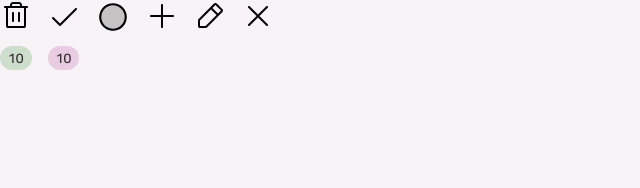
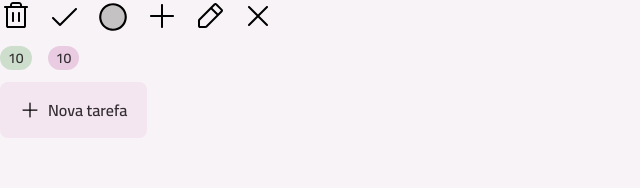
Before and after one commit to carvalhxlucas/to-do-list, a React (Vite) app: page / in a window 1280 px wide. Shown: the part 112-300 px from the top of the page, without its empty margins (0-640 px from the left). Built offline with nearby package versions, Linux system fonts and the light colour scheme.

Commit message:
feat: adding new component - button

```diff
--- a/src/App.tsx
+++ b/src/App.tsx
@@ -7,6 +7,7 @@
 import XIcon from './assets/icons/x.svg?react';
 import Icon from './components/icon';
 import Badge from './components/badge';
+import Button from './components/button';
 
 export default function App() {
   return (
@@ -35,6 +36,10 @@
           <Text variant="body-sm-bold"> 10 </Text>
         </Badge>
       </div>
+
+      <div className="flex gap-4">
+        <Button icon={PlusIcon}>Nova tarefa</Button>
+      </div>
     </div>
   )
 }
--- /dev/null
+++ b/src/components/button.tsx
@@ -0,0 +1,87 @@
+import { cva, type VariantProps } from "class-variance-authority";
+import Icon from "./icon";
+import Text from "./text";
+
+export const buttonVariants = cva(
+  `
+    flex items-center justify-center cursor-pointer
+    transition rounded-lg group gap-2
+  `,
+  {
+    variants: {
+      variant: {
+        primary: "bg-gray-200 hover:bg-pink-light",
+      },
+      size: {
+        md: "h-14 py-4 px-5",
+      },
+      disabled: {
+        true: "opacity-50 pointer-events-none",
+      },
+    },
+    defaultVariants: {
+      variant: "primary",
+      size: "md",
+      disabled: false,
+    },
+  }
+);
+
+export const buttonIconVariants = cva("transition", {
+  variants: {
+    variant: {
+      primary: "fill-pink-base",
+    },
+    size: {
+      md: "w-5 h-5",
+    },
+  },
+  defaultVariants: {
+    variant: "primary",
+    size: "md",
+  },
+});
+
+export const buttonTextVariants = cva("", {
+  variants: {
+    variant: {
+      primary: "text-gray-400",
+    },
+  },
+  defaultVariants: {
+    variant: "primary",
+  },
+});
+
+interface ButtonProps
+  extends Omit<React.ComponentProps<"button">, "size" | "disabled">,
+    VariantProps<typeof buttonVariants> {
+  icon?: React.ComponentProps<typeof Icon>["svg"];
+}
+
+export default function Button({
+  variant,
+  size,
+  disabled,
+  className,
+  children,
+  icon: IconComponent,
+  ...props
+}: ButtonProps) {
+  return (
+    <button
+      className={buttonVariants({ className, disabled, size, variant })}
+      {...props}
+    >
+      {IconComponent && (
+        <Icon
+          svg={IconComponent}
+          className={buttonIconVariants({ variant, size })}
+        />
+      )}
+      <Text variant="body-md-bold" className={buttonTextVariants({ variant })}>
+        {children}
+      </Text>
+    </button>
+  );
+}
```
